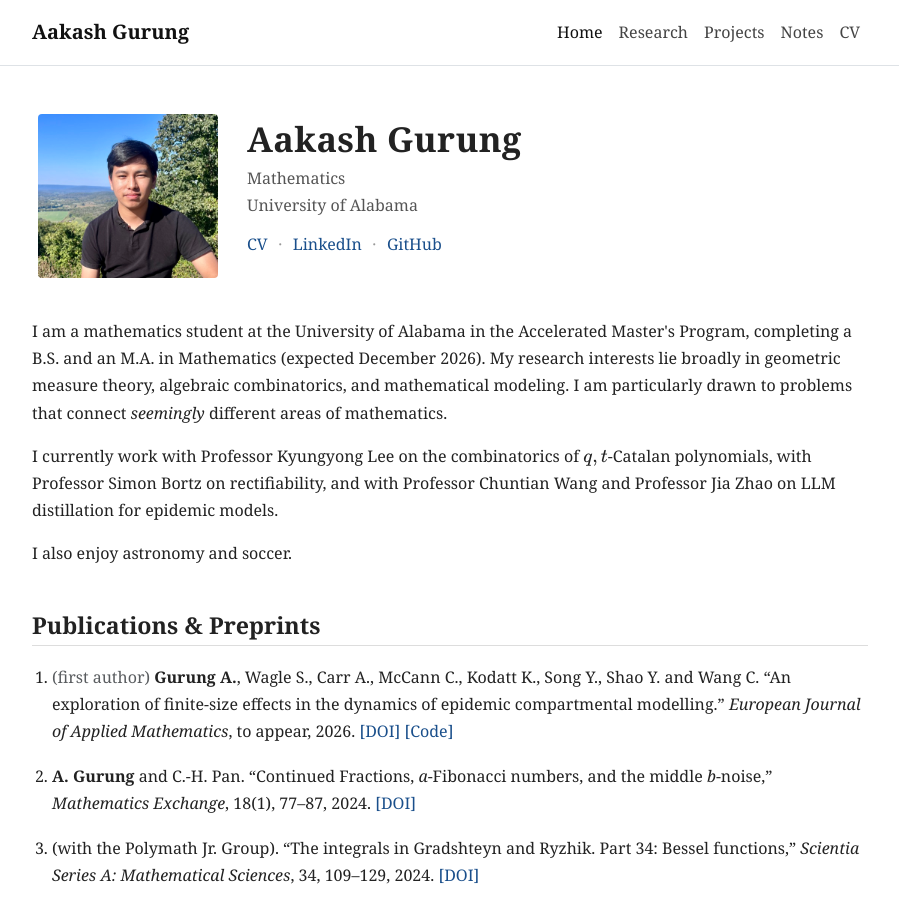
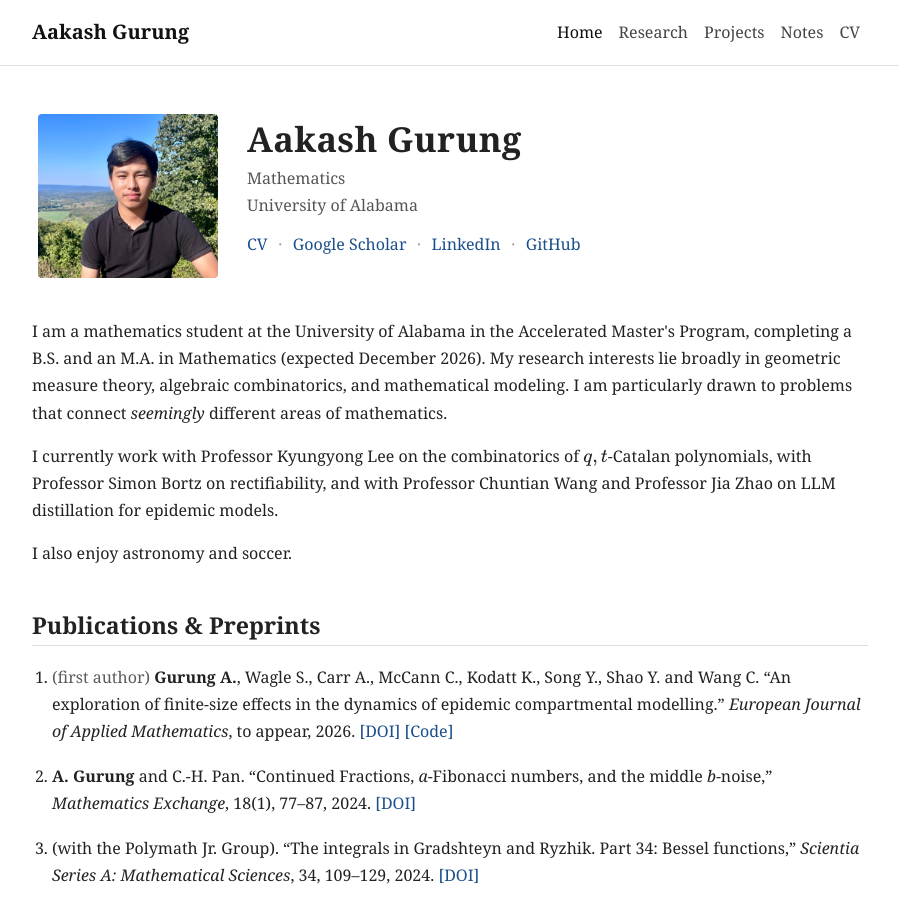
Before and after one commit to GrgAakash/grgaakash.github.io, a Jekyll site: the page built from index.md, in a window 1280 px wide and 900 px high. Shown: the whole window, without its empty margins (190-1089 px from the left). Built offline with Jekyll 4.4.1, drawn with Linux system fonts in a browser that asks for light colours.

Commit message:
Google Scholar link added

```diff
--- a/_config.yml
+++ b/_config.yml
@@ -18,6 +18,7 @@ author:
   email: aakash.grg159@gmail.com
   phone: 9295196616
   github: grgaakash
+  scholar: UFFT1gwAAAAJ  # Google Scholar user id
   linkedin: aakash-gurung-6737641b1  # Updated LinkedIn username
   # Add other social media links as needed
 
--- a/_layouts/default.html
+++ b/_layouts/default.html
@@ -16,6 +16,30 @@
     <link rel="stylesheet" href="https://cdnjs.cloudflare.com/ajax/libs/font-awesome/6.0.0/css/all.min.css">
     <link rel="stylesheet" href="{{ '/assets/css/style.css' | relative_url }}">
     <script id="MathJax-script" async src="https://cdn.jsdelivr.net/npm/mathjax@3/es5/tex-mml-chtml.js"></script>
+
+    {% if page.url == "/" %}
+    <script type="application/ld+json">
+    {
+      "@context": "https://schema.org",
+      "@type": "Person",
+      "name": {{ site.author.name | jsonify }},
+      "url": {{ site.url | append: site.baseurl | jsonify }},
+      "image": {{ site.author.avatar | absolute_url | jsonify }},
+      "description": {{ site.description | strip_newlines | strip | jsonify }},
+      "jobTitle": "Mathematics Student",
+      "affiliation": {
+        "@type": "CollegeOrUniversity",
+        "name": "University of Alabama"
+      },
+      "knowsAbout": ["Geometric measure theory", "Algebraic combinatorics", "Mathematical modeling"],
+      "sameAs": [
+        "https://scholar.google.com/citations?user={{ site.author.scholar }}",
+        "https://github.com/{{ site.author.github }}",
+        "https://linkedin.com/in/{{ site.author.linkedin }}"
+      ]
+    }
+    </script>
+    {% endif %}
 </head>
 <body>
     <nav class="navbar navbar-expand-lg navbar-light bg-white border-bottom sticky-top">
@@ -52,6 +76,10 @@
                 {{ site.author.location }}
             </p>
             <p class="mb-0">
+                {% if site.author.scholar %}
+                <a href="https://scholar.google.com/citations?user={{ site.author.scholar }}">Google Scholar</a>
+                <span class="home-sep">&middot;</span>
+                {% endif %}
                 {% if site.author.github %}
                 <a href="https://github.com/{{ site.author.github }}">GitHub</a>
                 {% endif %}
--- a/index.md
+++ b/index.md
@@ -13,6 +13,8 @@ permalink: /
         <p class="home-affiliation">Mathematics<br>University of Alabama</p>
         <p class="home-links">
             <a href="{{ '/assets/CV.pdf' | relative_url }}" target="_blank" rel="noopener noreferrer">CV</a>
+            <span class="home-sep">&middot;</span>
+            <a href="https://scholar.google.com/citations?user={{ site.author.scholar }}" target="_blank" rel="noopener noreferrer">Google Scholar</a>
             <span class="home-sep">&middot;</span>
             <a href="https://linkedin.com/in/{{ site.author.linkedin }}" target="_blank" rel="noopener noreferrer">LinkedIn</a>
             <span class="home-sep">&middot;</span>
```
